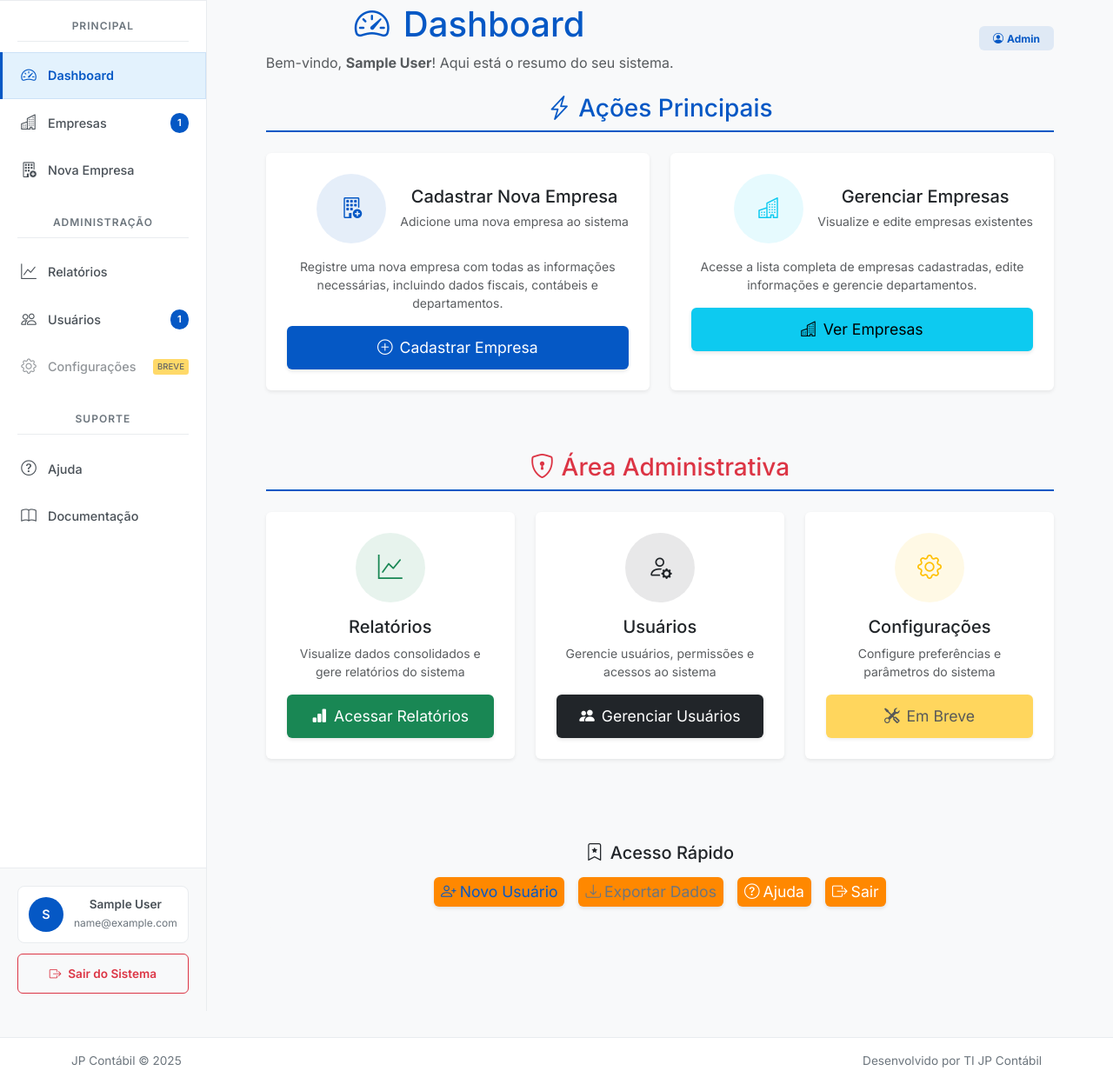
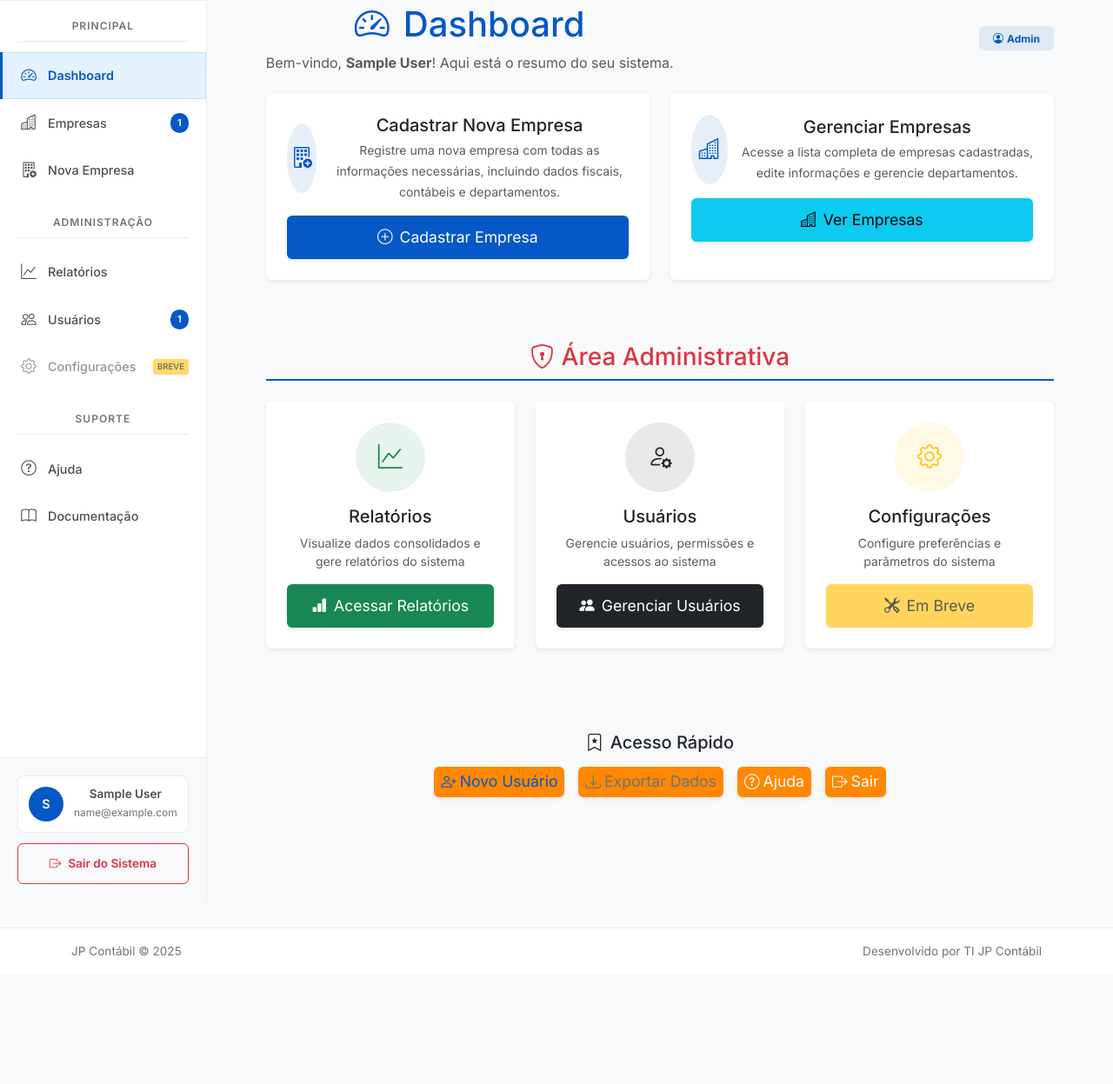
Before and after one commit to TI02-jp/siteDjango, a Flask app: page /dashboard in a window 1280 px wide. Shown: the part 125-1372 px from the top of the page at 87% size. After the commit the page ends 1227 px from the top, so only its background shows below. Run offline with Flask 3, Linux system fonts and the light colour scheme; a user stored in the database is signed in; tables that the repository leaves empty hold one stand-in row (values such as "Sample post"); some libraries are stand-ins or nearby versions.

Commit message:
comecei arrumar alguns detalhes de cadastros que não são necessários

```diff
--- a/app/controllers/routes.py
+++ b/app/controllers/routes.py
@@ -112,20 +112,22 @@
 @login_required
 def cadastrar_empresa():
     form = EmpresaForm()
+    if request.method == 'GET':
+        form.sistemas_consultorias.data = form.sistemas_consultorias.data or []
     if form.validate_on_submit():
         try:
             cnpj_limpo = re.sub(r'\D', '', form.cnpj.data)
             nova_empresa = Empresa(
-                CodigoEmpresa=form.codigo_empresa.data,
-                NomeEmpresa=form.nome_empresa.data,
-                CNPJ=cnpj_limpo,
-                DataAbertura=form.data_abertura.data,
-                SocioAdministrador=form.socio_administrador.data,
-                Tributacao=form.tributacao.data,
-                RegimeLancamento=form.regime_lancamento.data,
-                AtividadePrincipal=form.atividade_principal.data,
-                SistemasConsultorias=form.sistemas_consultorias.data,
-                SistemaUtilizado=form.sistema_utilizado.data
+                codigo_empresa=form.codigo_empresa.data,
+                nome_empresa=form.nome_empresa.data,
+                cnpj=cnpj_limpo,
+                data_abertura=form.data_abertura.data,
+                socio_administrador=form.socio_administrador.data,
+                tributacao=form.tributacao.data,
+                regime_lancamento=form.regime_lancamento.data,
+                atividade_principal=form.atividade_principal.data,
+                sistemas_consultorias=form.sistemas_consultorias.data,
+                sistema_utilizado=form.sistema_utilizado.data
             )
             db.session.add(nova_empresa)
             db.session.commit()
@@ -254,12 +256,12 @@
 
     # Populate JSON and complex fields for GET requests
     if request.method == 'GET':
+        if empresa:
+            empresa_form.sistemas_consultorias.data = empresa.sistemas_consultorias or []
         if fiscal and fiscal.senha_prefeitura:
             fiscal_form.senha_prefeitura.data = fiscal.senha_prefeitura
         if empresa:
             empresa_form.regime_lancamento.data = empresa.regime_lancamento.value
-        if empresa:
-            empresa_form.sistemas_consultorias.data = empresa.sistemas_consultorias or []
         if fiscal:
             fiscal_form.formas_importacao.data = fiscal.formas_importacao or []
             fiscal_form.envio_digital.data = fiscal.envio_digital or []
@@ -352,15 +354,15 @@
             fiscal.contato_nome = ''
             fiscal.contato_meios = ''
 
-    if fiscal and fiscal.formas_importacao:
-        if isinstance(fiscal.formas_importacao, str):
-            try:
-                fiscal.formas_importacao = json.loads(fiscal.formas_importacao)
-            except:
-                fiscal.formas_importacao = []
-    else:
-        fiscal.formas_importacao = []
-
+    if fiscal:
+        if fiscal.formas_importacao:
+            if isinstance(fiscal.formas_importacao, str):
+                try:
+                    fiscal.formas_importacao = json.loads(fiscal.formas_importacao)
+                except:
+                    fiscal.formas_importacao = []
+        else:
+            fiscal.formas_importacao = []
 
     return render_template('empresas/visualizar.html',
                          empresa=empresa,
--- a/app/templates/dashboard.html
+++ b/app/templates/dashboard.html
@@ -4,14 +4,11 @@
 
 {% block content %}
 <div class="container-fluid">
-    <!-- Header do Dashboard -->
+    <!-- Header -->
     <div class="row mb-4">
-        <div class="col-12">
-            <div class="d-flex justify-content-between align-items-center">
+        <div class="col-12 d-flex justify-content-between align-items-center">
             <div>
-                    <h1 class="text-primary mb-2">
-                        <i class="bi bi-speedometer2 me-3"></i>Dashboard
-                    </h1>
+                <h1 class="text-primary mb-2"><i class="bi bi-speedometer2 me-3"></i>Dashboard</h1>
                 <p class="text-muted mb-0">Bem-vindo, <strong>{{ current_user.name }}</strong>! Aqui está o resumo do seu sistema.</p>
             </div>
             <div class="text-end">
@@ -21,9 +18,8 @@
             </div>
         </div>
     </div>
-    </div>
 
-    <!-- Mensagens Flash -->
+    <!-- Flash Messages -->
     {% with messages = get_flashed_messages(with_categories=true) %}
         {% if messages %}
             <div class="row mb-4">
@@ -42,60 +38,49 @@
 
     <!-- Ações Principais -->
     <div class="row mb-5">
-        <div class="col-12">
-            <h3 class="text-primary border-bottom pb-2 mb-4">
-                <i class="bi bi-lightning-charge me-2"></i>Ações Principais
-            </h3>
-        </div>
-
+        {% set actions = [
+            {
+                "title": "Cadastrar Nova Empresa",
+                "desc": "Registre uma nova empresa com todas as informações necessárias, incluindo dados fiscais, contábeis e departamentos.",
+                "icon": "bi-building-add",
+                "btn_class": "btn-primary",
+                "btn_text": "Cadastrar Empresa",
+                "btn_icon": "bi-plus-circle",
+                "url": url_for('cadastrar_empresa')
+            },
+            {
+                "title": "Gerenciar Empresas",
+                "desc": "Acesse a lista completa de empresas cadastradas, edite informações e gerencie departamentos.",
+                "icon": "bi-buildings",
+                "btn_class": "btn-info",
+                "btn_text": "Ver Empresas",
+                "btn_icon": "bi-buildings",
+                "url": url_for('listar_empresas')
+            }
+        ] %}
+        {% for action in actions %}
         <div class="col-lg-6 col-md-6 mb-4">
             <div class="card border-0 shadow-sm h-100 action-card">
                 <div class="card-body p-4">
                     <div class="d-flex align-items-center mb-3">
                         <div class="icon-circle bg-primary-subtle text-primary me-3">
-                            <i class="bi bi-building-add fs-4"></i>
+                            <i class="bi {{ action.icon }} fs-4"></i>
                         </div>
                         <div>
-                            <h5 class="mb-1">Cadastrar Nova Empresa</h5>
-                            <small class="text-muted">Adicione uma nova empresa ao sistema</small>
+                            <h5 class="mb-1">{{ action.title }}</h5>
+                            <small class="text-muted">{{ action.desc }}</small>
                         </div>
                     </div>
-                    <p class="text-muted small mb-3">
-                        Registre uma nova empresa com todas as informações necessárias,
-                        incluindo dados fiscais, contábeis e departamentos.
-                    </p>
-                    <a href="{{ url_for('cadastrar_empresa') }}" class="btn btn-primary w-100">
-                        <i class="bi bi-plus-circle me-2"></i>Cadastrar Empresa
+                    <a href="{{ action.url }}" class="btn {{ action.btn_class }} w-100">
+                        <i class="{{ action.btn_icon }} me-2"></i>{{ action.btn_text }}
                     </a>
                 </div>
             </div>
         </div>
-
-        <div class="col-lg-6 col-md-6 mb-4">
-            <div class="card border-0 shadow-sm h-100 action-card">
-                <div class="card-body p-4">
-                    <div class="d-flex align-items-center mb-3">
-                        <div class="icon-circle bg-info-subtle text-info me-3">
-                            <i class="bi bi-buildings fs-4"></i>
-                        </div>
-                        <div>
-                            <h5 class="mb-1">Gerenciar Empresas</h5>
-                            <small class="text-muted">Visualize e edite empresas existentes</small>
-                        </div>
-                    </div>
-                    <p class="text-muted small mb-3">
-                        Acesse a lista completa de empresas cadastradas,
-                        edite informações e gerencie departamentos.
-                    </p>
-                    <a href="{{ url_for('listar_empresas') }}" class="btn btn-info w-100">
-                        <i class="bi bi-buildings me-2"></i>Ver Empresas
-                    </a>
-                </div>
-            </div>
-        </div>
+        {% endfor %}
     </div>
 
-    <!-- Seção Admin (se for admin) -->
+    <!-- Área Administrativa -->
     {% if current_user.role == 'admin' %}
     <div class="row mb-5">
         <div class="col-12">
@@ -104,56 +89,58 @@
             </h3>
         </div>
 
+        {% set admin_actions = [
+            {
+                "title": "Relatórios",
+                "desc": "Visualize dados consolidados e gere relatórios do sistema",
+                "icon": "bi-graph-up",
+                "btn_class": "btn-success",
+                "btn_text": "Acessar Relatórios",
+                "btn_icon": "bi-bar-chart-fill",
+                "url": url_for('relatorios')
+            },
+            {
+                "title": "Usuários",
+                "desc": "Gerencie usuários, permissões e acessos ao sistema",
+                "icon": "bi-person-gear",
+                "btn_class": "btn-dark",
+                "btn_text": "Gerenciar Usuários",
+                "btn_icon": "bi-people-fill",
+                "url": url_for('list_users')
+            },
+            {
+                "title": "Configurações",
+                "desc": "Configure preferências e parâmetros do sistema",
+                "icon": "bi-gear",
+                "btn_class": "btn-warning",
+                "btn_text": "Em Breve",
+                "btn_icon": "bi-tools",
+                "url": None,
+                "disabled": True
+            }
+        ] %}
+        {% for admin in admin_actions %}
         <div class="col-lg-4 col-md-6 mb-4">
-            <div class="card border-0 shadow-sm h-100 action-card admin-card">
-                <div class="card-body p-4 text-center">
-                    <div class="icon-circle bg-success-subtle text-success mb-3 mx-auto">
-                        <i class="bi bi-graph-up fs-3"></i>
+            <div class="card border-0 shadow-sm h-100 action-card admin-card text-center">
+                <div class="card-body p-4">
+                    <div class="icon-circle bg-{{ admin.btn_class.split('-')[1] }}-subtle text-{{ admin.btn_class.split('-')[1] }} mb-3 mx-auto">
+                        <i class="bi {{ admin.icon }} fs-3"></i>
                     </div>
-                    <h5 class="mb-2">Relatórios</h5>
-                    <p class="text-muted small mb-3">
-                        Visualize dados consolidados e gere relatórios do sistema
-                    </p>
-                    <a href="{{ url_for('relatorios') }}" class="btn btn-success w-100">
-                        <i class="bi bi-bar-chart-fill me-2"></i>Acessar Relatórios
+                    <h5 class="mb-2">{{ admin.title }}</h5>
+                    <p class="text-muted small mb-3">{{ admin.desc }}</p>
+                    {% if admin.disabled %}
+                        <button class="btn {{ admin.btn_class }} w-100" disabled>
+                            <i class="{{ admin.btn_icon }} me-2"></i>{{ admin.btn_text }}
+                        </button>
+                    {% else %}
+                        <a href="{{ admin.url }}" class="btn {{ admin.btn_class }} w-100">
+                            <i class="{{ admin.btn_icon }} me-2"></i>{{ admin.btn_text }}
                         </a>
+                    {% endif %}
                 </div>
             </div>
         </div>
-
-        <div class="col-lg-4 col-md-6 mb-4">
-            <div class="card border-0 shadow-sm h-100 action-card admin-card">
-                <div class="card-body p-4 text-center">
-                    <div class="icon-circle bg-dark-subtle text-dark mb-3 mx-auto">
-                        <i class="bi bi-person-gear fs-3"></i>
-                    </div>
-                    <h5 class="mb-2">Usuários</h5>
-                    <p class="text-muted small mb-3">
-                        Gerencie usuários, permissões e acessos ao sistema
-                    </p>
-                    <a href="{{ url_for('list_users') }}" class="btn btn-dark w-100">
-                        <i class="bi bi-people-fill me-2"></i>Gerenciar Usuários
-                    </a>
-                </div>
-            </div>
-        </div>
-
-        <div class="col-lg-4 col-md-6 mb-4">
-            <div class="card border-0 shadow-sm h-100 action-card admin-card">
-                <div class="card-body p-4 text-center">
-                    <div class="icon-circle bg-warning-subtle text-warning mb-3 mx-auto">
-                        <i class="bi bi-gear fs-3"></i>
-                    </div>
-                    <h5 class="mb-2">Configurações</h5>
-                    <p class="text-muted small mb-3">
-                        Configure preferências e parâmetros do sistema
-                    </p>
-                    <button class="btn btn-warning w-100" disabled>
-                        <i class="bi bi-tools me-2"></i>Em Breve
-                    </button>
-                </div>
-            </div>
-        </div>
+        {% endfor %}
     </div>
     {% endif %}
 
@@ -161,10 +148,8 @@
     <div class="row mb-4">
         <div class="col-12">
             <div class="card border-0 bg-light">
-                <div class="card-body py-4">
-                    <h5 class="text-center mb-3">
-                        <i class="bi bi-bookmark-star me-2"></i>Acesso Rápido
-                    </h5>
+                <div class="card-body py-4 text-center">
+                    <h5 class="mb-3"><i class="bi bi-bookmark-star me-2"></i>Acesso Rápido</h5>
                     <div class="d-flex justify-content-center gap-3 flex-wrap">
                         {% if current_user.role == 'admin' %}
                         <a href="{{ url_for('novo_usuario') }}" class="btn btn-outline-primary btn-sm">
@@ -188,33 +173,6 @@
 </div>
 
 <style>
-/* Cards com hover effect */
-.card-hover {
-    transition: all 0.3s ease;
-    cursor: pointer;
-}
-
-.card-hover:hover {
-    transform: translateY(-5px);
-    box-shadow: 0 8px 25px rgba(0, 0, 0, 0.15) !important;
-}
-
-/* Action cards */
-.action-card {
-    transition: all 0.3s ease;
-    border-left: 4px solid transparent;
-}
-
-.action-card:hover {
-    transform: translateY(-2px);
-    border-left-color: #0558c5;
-}
-
-.admin-card:hover {
-    border-left-color: #dc3545;
-}
-
-/* Círculos de ícones */
 .icon-circle {
     width: 80px;
     height: 80px;
@@ -224,116 +182,32 @@
     justify-content: center;
     margin: 0 auto;
 }
-
-/* Backgrounds sutis */
-.bg-primary-subtle {
-    background-color: rgba(5, 88, 197, 0.1) !important;
-}
-
-.bg-success-subtle {
-    background-color: rgba(25, 135, 84, 0.1) !important;
-}
-
-.bg-info-subtle {
-    background-color: rgba(13, 202, 240, 0.1) !important;
-}
-
-.bg-warning-subtle {
-    background-color: rgba(255, 193, 7, 0.1) !important;
-}
-
-.bg-dark-subtle {
-    background-color: rgba(33, 37, 41, 0.1) !important;
-}
-
-/* Cores personalizadas */
-.text-primary {
-    color: #0558c5 !important;
-}
-
-.btn-primary {
-    background-color: #0558c5;
-    border-color: #0558c5;
-}
-
-.btn-primary:hover {
-    background-color: #043a91;
-    border-color: #043a91;
-}
-
-.btn-outline-primary {
-    color: #0558c5;
-    border-color: #0558c5;
-}
-
-.btn-outline-primary:hover {
-    background-color: #0558c5;
-    border-color: #0558c5;
-}
-
-/* Responsividade */
-@media (max-width: 768px) {
-    .d-flex.gap-3.flex-wrap {
-        flex-direction: column;
-    }
-
-    .d-flex.gap-3.flex-wrap .btn {
-        width: 100%;
-        margin-bottom: 0.5rem;
-    }
-
-    .card-hover:hover {
-        transform: none;
-    }
-
-    .action-card:hover {
-        transform: none;
-    }
-
-    .icon-circle {
-        width: 60px;
-        height: 60px;
-    }
-
-    h1 {
-        font-size: 1.5rem;
-    }
-}
+.bg-primary-subtle {background-color: rgba(5, 88, 197, 0.1) !important;}
+.bg-success-subtle {background-color: rgba(25, 135, 84, 0.1) !important;}
+.bg-info-subtle {background-color: rgba(13, 202, 240, 0.1) !important;}
+.bg-warning-subtle {background-color: rgba(255, 193, 7, 0.1) !important;}
+.bg-dark-subtle {background-color: rgba(33, 37, 41, 0.1) !important;}
+.text-primary {color: #0558c5 !important;}
 </style>
 
 {% block scripts %}
 <script>
-document.addEventListener("DOMContentLoaded", function () {
+document.addEventListener("DOMContentLoaded", () => {
     // Auto-dismiss alerts
-    const alerts = document.querySelectorAll('.alert-dismissible');
-    alerts.forEach(function(alert) {
-        setTimeout(function() {
-            if (alert && bootstrap.Alert) {
-                const bsAlert = new bootstrap.Alert(alert);
-                bsAlert.close();
+    document.querySelectorAll('.alert-dismissible').forEach(alert => {
+        setTimeout(() => {
+            if (bootstrap?.Alert) {
+                new bootstrap.Alert(alert).close();
             }
         }, 5000);
     });
 
-    // Adiciona interatividade aos cards de estatística
-    document.querySelectorAll('.card-hover').forEach(function(card) {
-        card.addEventListener('click', function() {
-            // Efeito visual de clique
-            this.style.transform = 'scale(0.95)';
-            setTimeout(() => {
-                this.style.transform = '';
-            }, 100);
-        });
-    });
-
-    // Loading state nos botões
-    document.querySelectorAll('a.btn:not(.btn-outline-secondary):not(.btn-outline-info)').forEach(function(btn) {
+    // Button loading icon
+    document.querySelectorAll('a.btn:not(.btn-outline-secondary):not(.btn-outline-info)').forEach(btn => {
         if (!btn.disabled) {
-            btn.addEventListener('click', function() {
-                const icon = this.querySelector('i');
-                if (icon) {
-                    icon.className = 'bi bi-hourglass-split me-2';
-                }
+            btn.addEventListener('click', () => {
+                const icon = btn.querySelector('i');
+                if (icon) icon.className = 'bi bi-hourglass-split me-2';
             });
         }
     });
```
Also changed, not shown: app/templates/empresas/cadastrar.html (+1 -17 lines). Lines whose indentation alone changed are shown as unchanged.
